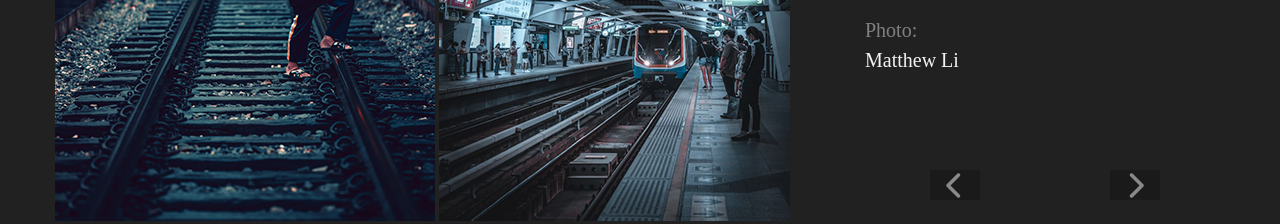
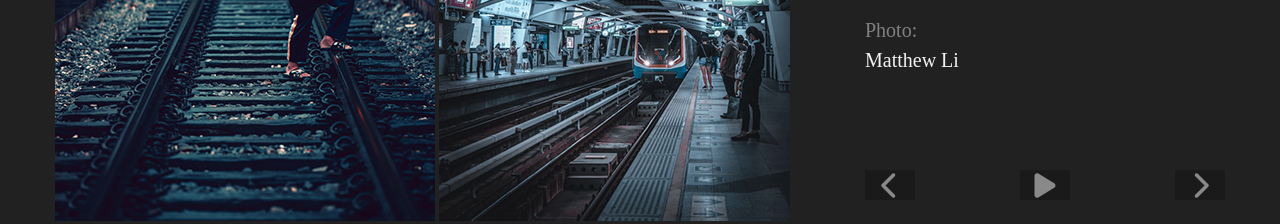
Before and after one commit to DanLi14/Photography-portfolio-website, a plain HTML site: page index.html in a window 1280 px wide. Shown: the part 586-810 px from the top of the page. Drawn offline with Linux system fonts and the light colour scheme; a web font is replaced by a local one.

Commit message:
Inserted a play(slides) button into the HTML and adjusted the css accordingly.

```diff
--- a/index.html
+++ b/index.html
@@ -99,6 +99,7 @@
         <h2>Matthew Li</h2>
         <div class="buttons">
           <button class="prevBtn"><i class="fas fa-chevron-left"></i></button>
+          <button class="playBtn"><i class="fas fa-play"></i></button>
           <button class="nextBtn"><i class="fas fa-chevron-right"></i></button>
         </div>
       </div>
--- a/style.css
+++ b/style.css
@@ -107,11 +107,12 @@ h2 {
 
 .buttons {
   display: flex;
-  justify-content: space-around;
+  justify-content: space-between;
 }
 
 .prevBtn,
-.nextBtn {
+.nextBtn,
+.playBtn {
   text-decoration: none;
   color: rgba(255, 255, 255, 0.486);
   background: rgba(0, 0, 0, 0.205);
```
